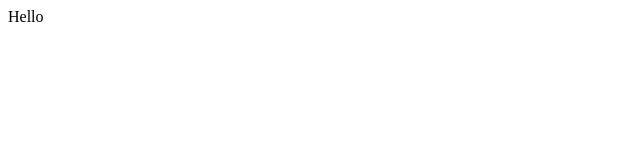
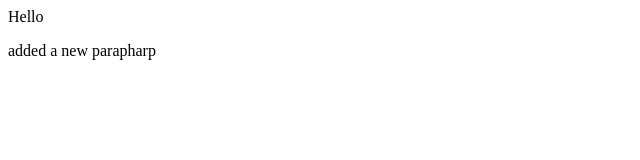
Before and after one commit to sarahonye/demo-repo2, a plain HTML site: page index.html in a window 1280 px wide. Shown: the whole page, without its empty margins (0-640 px from the left). Drawn offline with Linux system fonts and the light colour scheme.

Commit message:
added a new paragraph

```diff
--- a/index.html
+++ b/index.html
@@ -1 +1,3 @@
 <div> Hello </div>
+
+<p> added a new parapharp </p>
```
